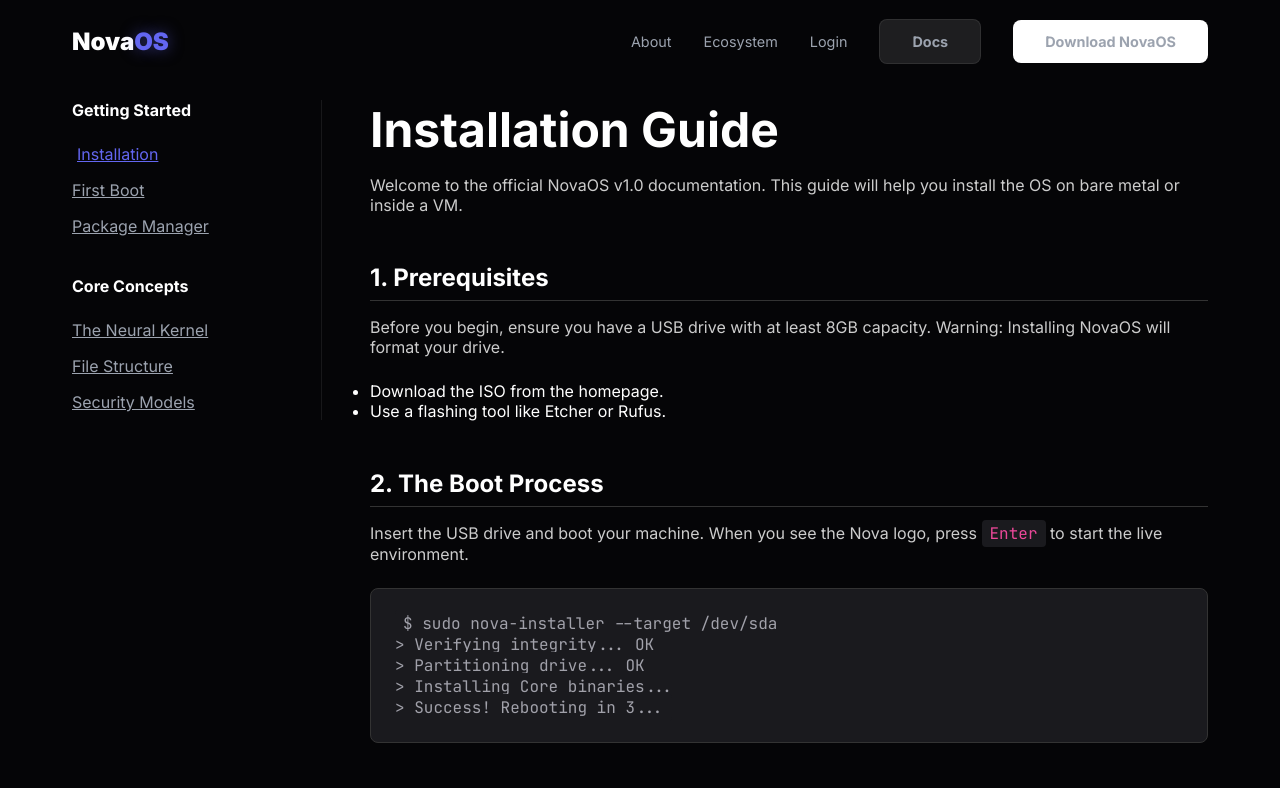
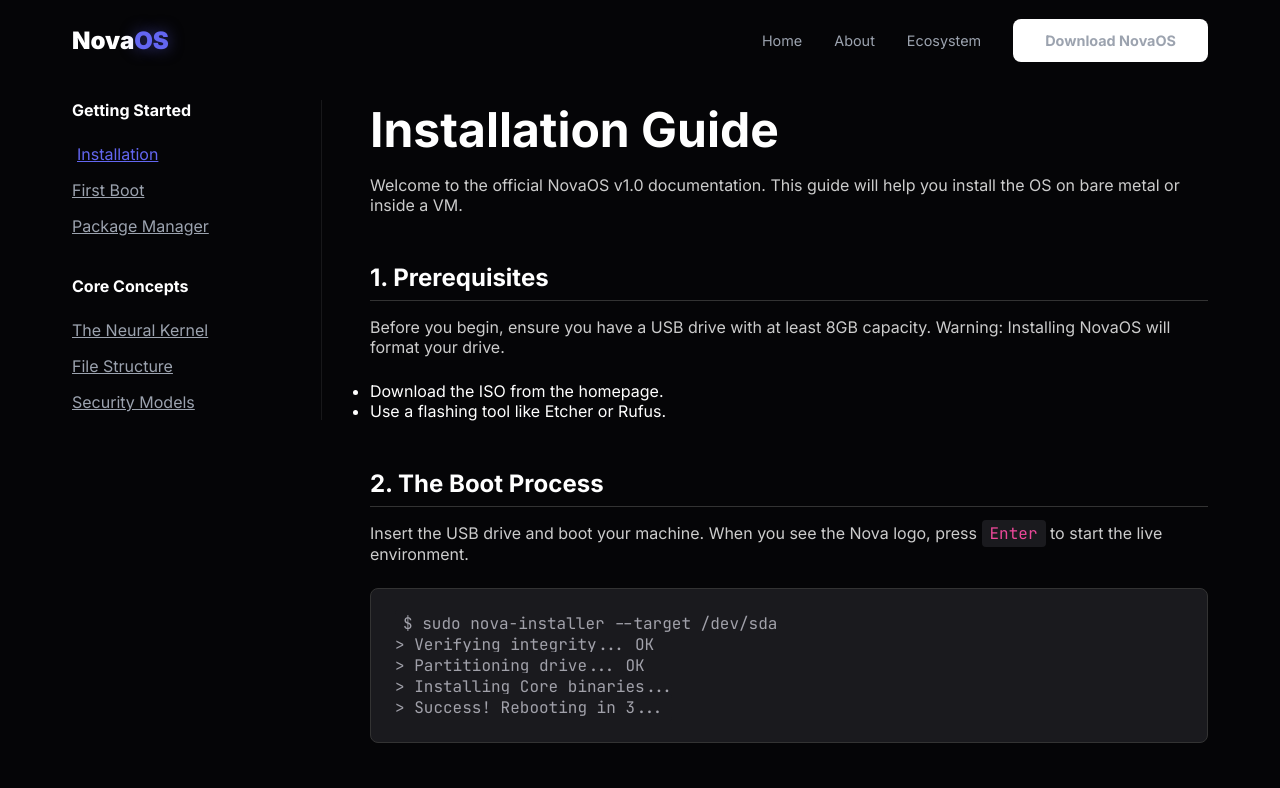
Before and after one commit to Kzyube/Final-Project---Napoles, a plain HTML site: page docs.html in a window 1280 px wide. Shown: the top 788 px of the page. Drawn offline with Linux system fonts and the light colour scheme.

Commit message:
Fixed Hamburger huhu

```diff
--- a/docs.html
+++ b/docs.html
@@ -40,10 +40,10 @@
         <a href="index.html" class="logo">Nova<span class="accent-text">OS</span></a>
 
         <div class="nav-links">
+            <a href="index.html">Home</a>
             <a href="about.html">About</a>
             <a href="ecosystem.html">Ecosystem</a>
-            <a href="#" onclick="toggleLogin()">Login</a>
-            <a href="docs.html" class="btn btn-secondary active">Docs</a> <a href="javascript:void(0)" class="btn btn-primary" onclick="startDownloadProcess()">Download NovaOS</a>
+            <a href="javascript:void(0)" class="btn btn-primary" onclick="startDownloadProcess()">Download NovaOS</a>
         </div>
 
         <div class="mobile-menu-icon" onclick="toggleMobileMenu()">☰</div>
```
Also changed, not shown: ecosystem.html (+1 -1 lines).
